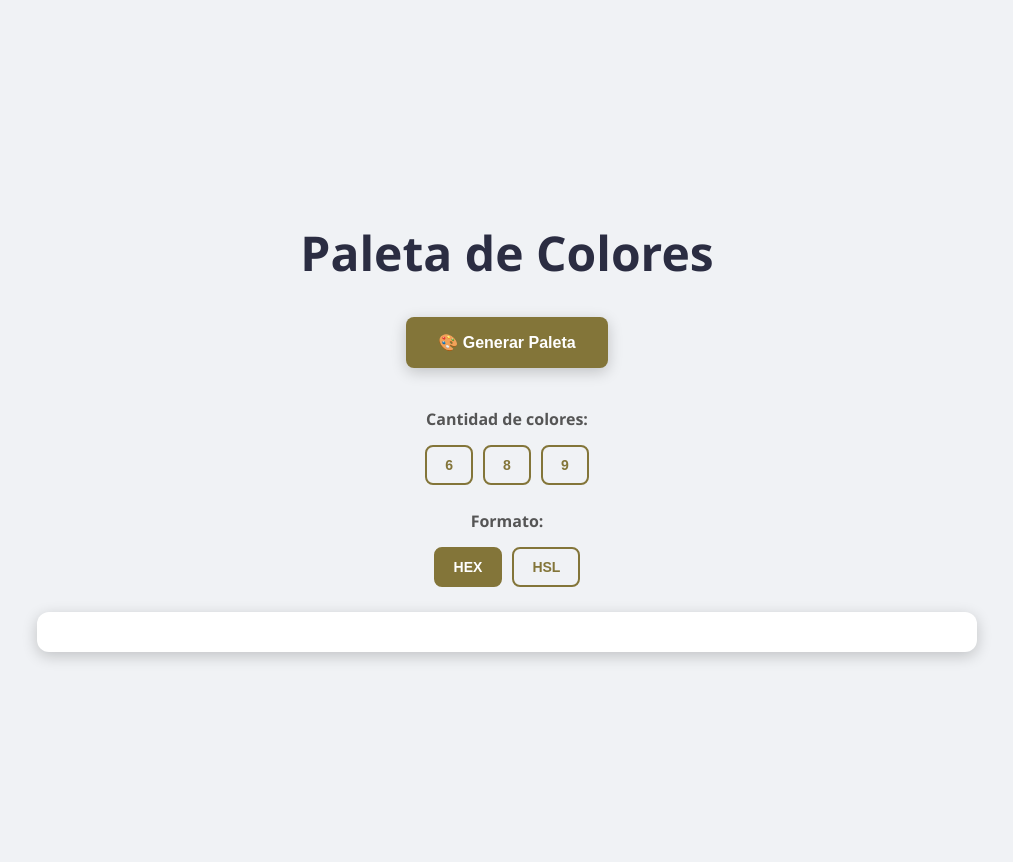
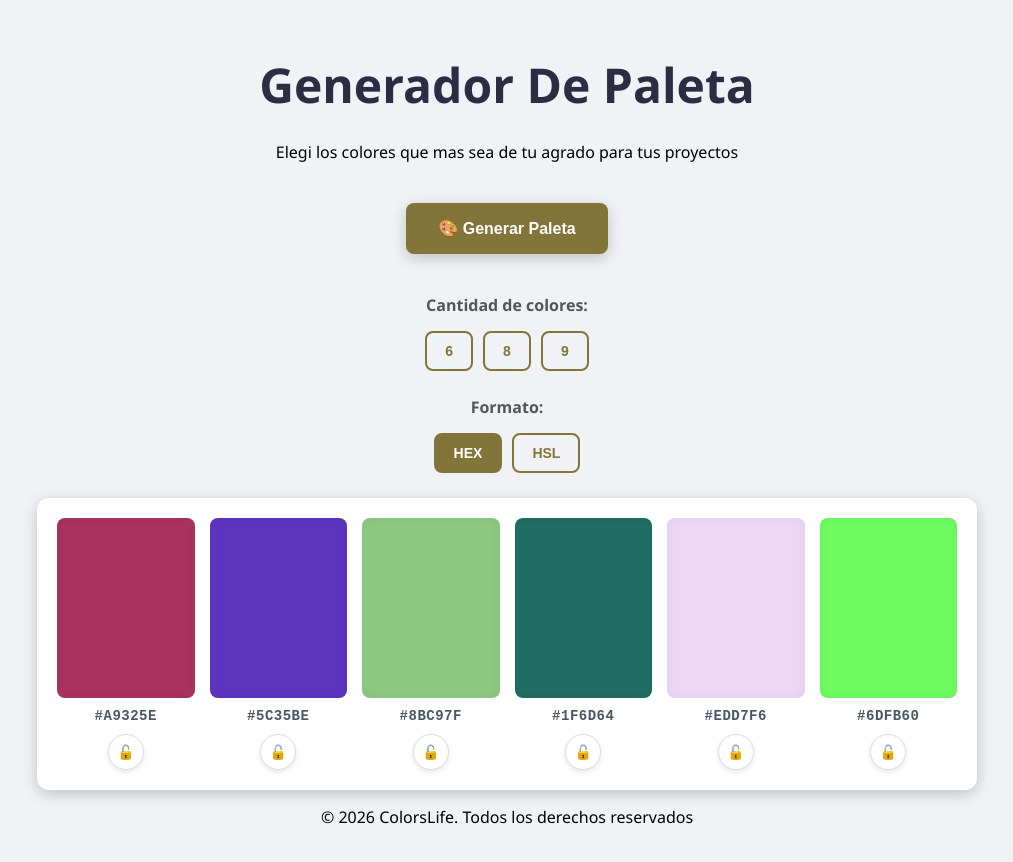
Before and after one commit to yahiralmendras22/ProyectoM1_YahirAlmendras, a plain HTML site: page index.html in a window 1280 px wide. Shown: the whole page, without its empty margins (133-1146 px from the left). Before the commit the page ends 840 px from the top, so only its background shows below. Drawn offline with Linux system fonts and the light colour scheme.

Commit message:
agrego contenido al index.html

```diff
--- a/index.html
+++ b/index.html
@@ -9,7 +9,8 @@
 <body>
 
     <main>
-        <h1>Paleta de Colores</h1>
+        <h1>Generador De Paleta</h1>
+        <p>Elegi los colores que mas sea de tu agrado para tus proyectos</p>
         <section class="controles">
             <button class="btn-palette">🎨 Generar Paleta</button>
 
@@ -29,11 +30,15 @@
                     <button class="btn-formato" data-formato="hsl">HSL</button>
                 </div>
             </div>
+
         </section>
 
         <section class="palette-container"></section>
     </main>
 
-    <script src="./js/script.js"></script>
+    <footer>
+        <p>&copy; 2026 ColorsLife. Todos los derechos reservados</p>
+
+    <script src="script.js"></script>
 </body>
 </html>
```
